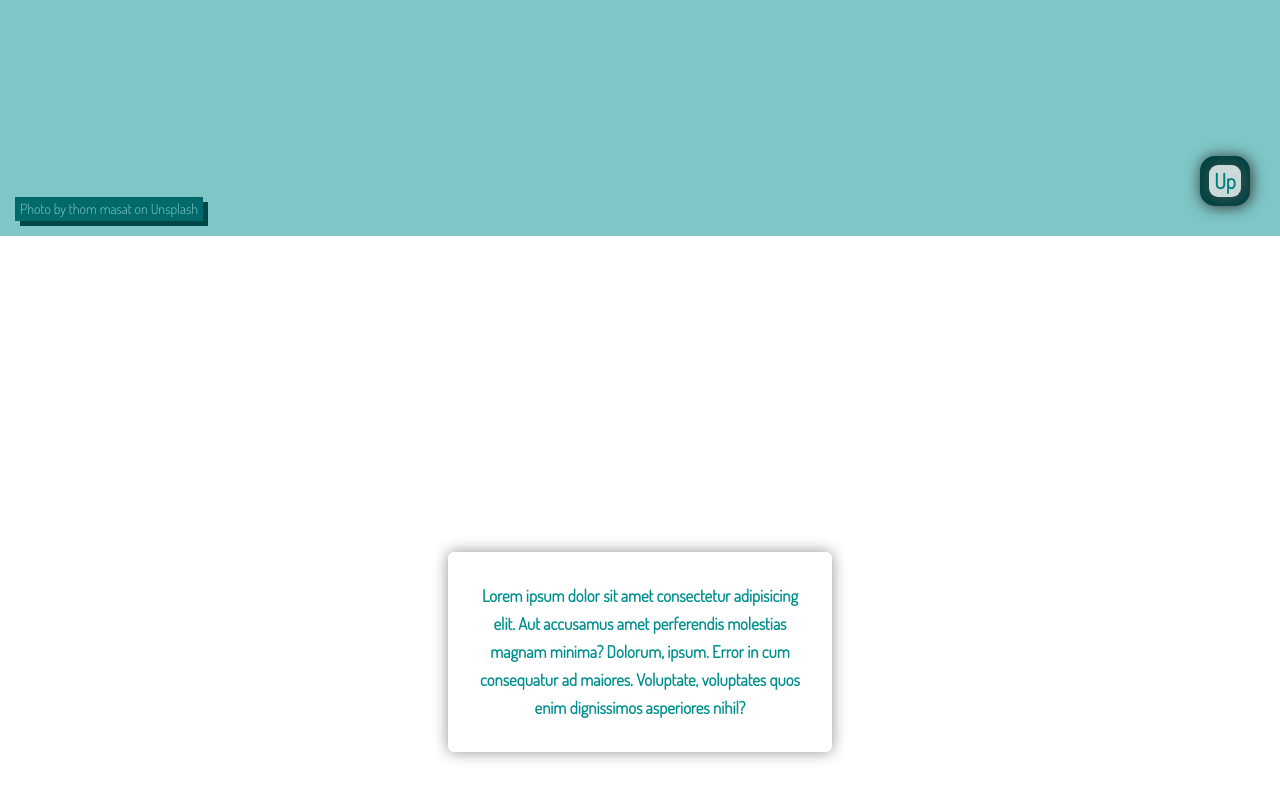
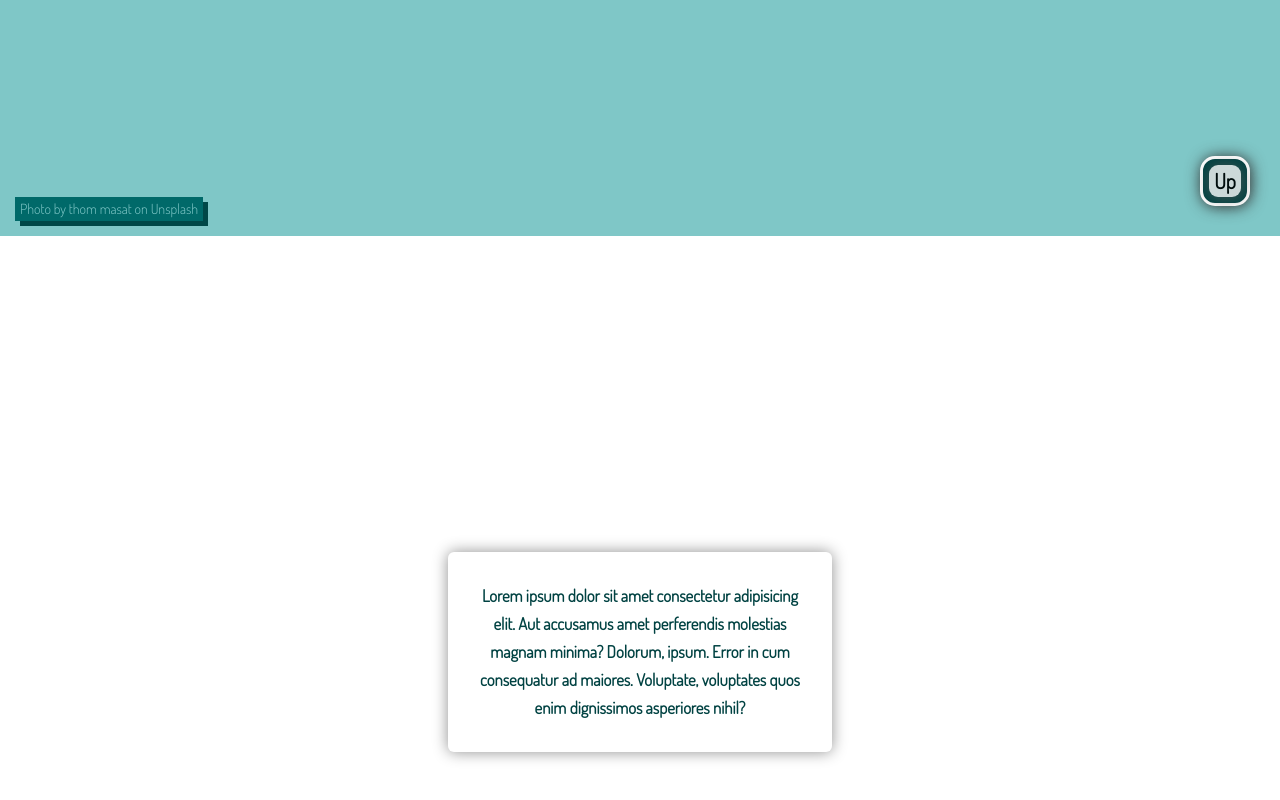
Before and after one commit to r7chardgh/scroll-animation-module, a plain HTML site: page index.html in a window 1280 px wide. Shown: the part 564-1364 px from the top of the page. Drawn offline with Linux system fonts and the light colour scheme.

Commit message:
changed some color

```diff
--- a/styles/style.css
+++ b/styles/style.css
@@ -11,6 +11,7 @@
   --animation-duration-slow: 1500ms;
   --animation-duration-slowest: 3000ms;
 }
+
 html {
   font-size: 14px;
   text-align: center;
@@ -33,7 +34,9 @@ header {
   height: 100vh;
 }
 .site-bg>img{
-width: 100%;
+  object-fit: cover;
+  height: 100%;
+  width: 100%;
 }
 .site-bg::after {
   content: "";
@@ -91,7 +94,7 @@ width: 100%;
   width: 30vw;
   font-size: 1.2rem;
   line-height: 2rem;
-  color: var(--main-color);
+  color: var(--main-dark-color);
   font-weight: 900;
   display: flex;
   flex-flow: column wrap;
@@ -114,6 +117,7 @@ width: 100%;
   background-color: var(--main-dark-color);
   color: var(--main-color);
   font-size: 1.5rem;
+  border: 3px solid #fff;
   border-radius: 15px;
   box-shadow: 1px 1px 15px 0px rgb(51, 51, 51);
   display: flex;
@@ -130,6 +134,7 @@ width: 100%;
   line-height: 32px;
   font-weight: 700;
   background-color: #fff;
+  color: #000;
   border-radius: 9px;
   box-shadow: 1px 1px 15px 0px rgb(90, 90, 90);
 }
@@ -215,7 +220,6 @@ a {
     margin: 5px 0;
   }
 }
-
 /* animation */
 [data-sad] {
   transition-duration: var(--animation-duration-normal);
```
